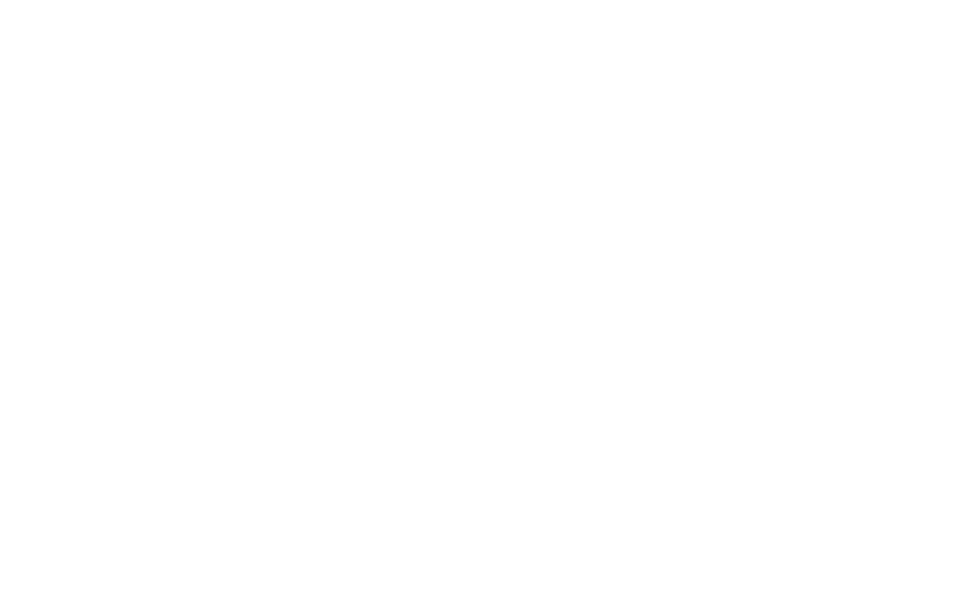
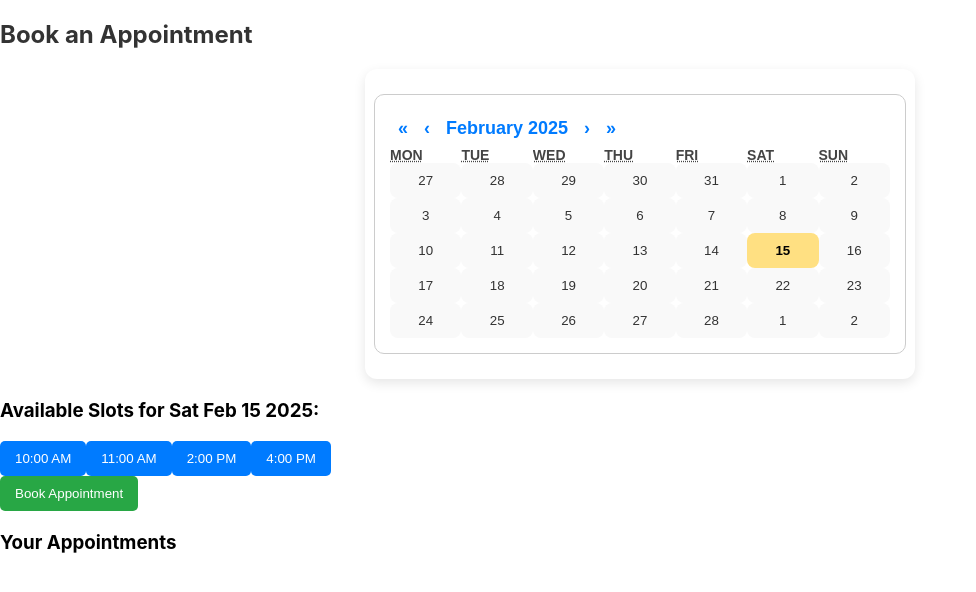
Before and after one commit to divyamishra22/Bookingapp, a React (Create React App) app in the folder client/: page /appointment in a window 1280 px wide. Before the commit this address had no page. Shown: the top 592 px of the page, without its empty margins (0-976 px from the left). Built offline with nearby package versions, Linux system fonts and the light colour scheme.

Commit message:
added appointment booking

```diff
--- a/client/package.json
+++ b/client/package.json
@@ -9,6 +9,7 @@
     "@testing-library/user-event": "^13.5.0",
     "axios": "^1.7.9",
     "react": "^19.0.0",
+    "react-calendar": "^5.1.0",
     "react-dom": "^19.0.0",
     "react-router-dom": "^7.1.5",
     "react-scripts": "5.0.1",
--- a/client/src/App.js
+++ b/client/src/App.js
@@ -3,6 +3,7 @@ import { BrowserRouter as Router, Routes, Route } from "react-router-dom";
 import Register from "./Pages/Register/Register";
 import Login from "./Pages/Login/Login";
 import CreateBusiness from "./Pages/CreateBusiness/CreateBusiness";
+import Appointments from "./Pages/Customer/Appointments";
 
 function App() {
   return (
@@ -11,6 +12,7 @@ function App() {
         <Route path="/register" element={<Register />} />
         <Route path="/login" element={<Login />} />
         <Route path="/business" element={<CreateBusiness />} />
+        <Route path="/appointment" element={<Appointments />} />
       </Routes>
     </Router>
   );
--- /dev/null
+++ b/client/src/Pages/Customer/Appointments.css
@@ -0,0 +1,88 @@
+/* General Page Styling */
+.booking-container {
+    max-width: 800px;
+    margin: 40px auto;
+    padding: 20px;
+    background: #f9f9f9;
+    border-radius: 10px;
+    box-shadow: 0px 4px 8px rgba(0, 0, 0, 0.1);
+    font-family: Arial, sans-serif;
+  }
+
+  /* Calendar Styling */
+  .calendar-container {
+    display: flex;
+    justify-content: center;
+    margin-bottom: 20px;
+  }
+
+  .calendar {
+    width: 100%;
+    border-collapse: collapse;
+    background: white;
+    border-radius: 8px;
+  }
+
+  .calendar th,
+  .calendar td {
+    padding: 12px;
+    text-align: center;
+    border: 1px solid #ddd;
+  }
+
+  .calendar th {
+    background: #007bff;
+    color: white;
+  }
+
+  /* Time Slots */
+  .time-slots {
+    display: flex;
+    flex-wrap: wrap;
+    gap: 10px;
+    justify-content: center;
+    margin-top: 20px;
+  }
+
+  .slot {
+    padding: 10px 15px;
+    border: none;
+    background: #007bff;
+    color: white;
+    border-radius: 5px;
+    cursor: pointer;
+    transition: 0.3s;
+  }
+
+  .slot:hover {
+    background: #0056b3;
+  }
+
+  /* Buttons */
+  .action-buttons {
+    margin-top: 20px;
+    display: flex;
+    justify-content: space-between;
+  }
+
+  button {
+    padding: 10px 15px;
+    border: none;
+    background: #28a745;
+    color: white;
+    border-radius: 5px;
+    cursor: pointer;
+    transition: 0.3s;
+  }
+
+  button:hover {
+    background: #218838;
+  }
+
+  .cancel-btn {
+    background: #dc3545;
+  }
+
+  .cancel-btn:hover {
+    background: #c82333;
+  }
--- /dev/null
+++ b/client/src/Pages/Customer/Appointments.jsx
@@ -0,0 +1,69 @@
+import React, { useState } from "react";
+import Calendar from "react-calendar";
+import "./Calendar.css";
+import "./Appointments.css";
+
+const Appointments = () => {
+  const [date, setDate] = useState(new Date());
+  const [appointments, setAppointments] = useState([]);
+  const [selectedSlot, setSelectedSlot] = useState("");
+
+  const availableSlots = ["10:00 AM", "11:00 AM", "2:00 PM", "4:00 PM"];
+
+  const handleDateChange = (selectedDate) => {
+    setDate(selectedDate);
+  };
+
+  const handleBookAppointment = () => {
+    if (!selectedSlot) {
+      alert("Please select a time slot");
+      return;
+    }
+    const newAppointment = { date: date.toDateString(), time: selectedSlot };
+    setAppointments([...appointments, newAppointment]);
+    alert("Appointment booked successfully!");
+    setSelectedSlot("");
+  };
+
+  const handleDeleteAppointment = (index) => {
+    const updatedAppointments = [...appointments];
+    updatedAppointments.splice(index, 1);
+    setAppointments(updatedAppointments);
+  };
+
+  return (
+    <div className="appointments-container">
+      <h2>Book an Appointment</h2>
+      <div className="calendar-container">
+        <Calendar onChange={handleDateChange} value={date} />
+      </div>
+
+      <h3>Available Slots for {date.toDateString()}:</h3>
+      <div className="slots-container">
+        {availableSlots.map((slot, index) => (
+          <button
+            key={index}
+            className={selectedSlot === slot ? "slot selected" : "slot"}
+            onClick={() => setSelectedSlot(slot)}
+          >
+            {slot}
+          </button>
+        ))}
+      </div>
+
+      <button className="book-btn" onClick={handleBookAppointment}>Book Appointment</button>
+
+      <h3>Your Appointments</h3>
+      <ul className="appointments-list">
+        {appointments.map((appt, index) => (
+          <li key={index}>
+            {appt.date} at {appt.time}
+            <button className="delete-btn" onClick={() => handleDeleteAppointment(index)}>Cancel</button>
+          </li>
+        ))}
+      </ul>
+    </div>
+  );
+};
+
+export default Appointments;
--- /dev/null
+++ b/client/src/Pages/Customer/Calendar.css
@@ -0,0 +1,113 @@
+/* Calendar Container */
+.calendar-container {
+    display: flex;
+    flex-direction: column;
+    align-items: center;
+    justify-content: center;
+    margin-top: 30px;
+    padding: 25px;
+    background-color: #ffffff;
+    border-radius: 12px;
+    box-shadow: 0px 4px 12px rgba(0, 0, 0, 0.1);
+    width: 500px;
+    margin: auto;
+  }
+
+  /* Heading */
+  .calendar-container h2 {
+    color: #333;
+    margin-bottom: 15px;
+    font-size: 22px;
+  }
+
+  /* React-Calendar styles */
+  .react-calendar {
+    width: 100%;
+    max-width: 100%;
+    background: white;
+    border-radius: 10px;
+    padding: 15px;
+    border: 1px solid #ccc;
+    font-family: "Arial", sans-serif;
+  }
+
+  /* Calendar navigation buttons */
+  .react-calendar__navigation button {
+    background: none;
+    border: none;
+    color: #007bff;
+    font-size: 18px;
+    font-weight: bold;
+    cursor: pointer;
+    padding: 8px;
+  }
+
+  /* Calendar weekdays */
+  .react-calendar__month-view__weekdays {
+    text-transform: uppercase;
+    font-size: 14px;
+    color: #444;
+    font-weight: bold;
+  }
+
+  /* Calendar day tiles */
+  .react-calendar__tile {
+    border-radius: 8px;
+    padding: 10px 0;
+    text-align: center;
+    cursor: pointer;
+    transition: 0.2s ease-in-out;
+    background-color: #f9f9f9; /* Light background */
+    color: #333;
+  }
+
+  /* Highlight the selected day */
+  .react-calendar__tile--active {
+    background: #ffcc80; /* Light pastel orange */
+    color: black;
+    border-radius: 8px;
+  }
+
+  /* Hover effect on days */
+  .react-calendar__tile:hover {
+    background: #e3f2fd; /* Light blue */
+  }
+
+  /* Today's date */
+  .react-calendar__tile--now {
+    background: #ffe082; /* Light pastel yellow */
+    color: black;
+    font-weight: bold;
+    border-radius: 8px;
+  }
+
+  /* Disabled dates */
+  .react-calendar__tile--disabled {
+    color: #ccc;
+    cursor: not-allowed;
+  }
+
+  /* Selected Date text */
+  .selected-date {
+    margin-top: 15px;
+    font-size: 18px;
+    font-weight: bold;
+    color: #333;
+  }
+
+  /* Available Slots Section */
+  .available-slots {
+    margin-top: 15px;
+    text-align: center;
+    font-size: 16px;
+    color: #444;
+  }
+
+  .available-slots span {
+    background-color: #007bff;
+    color: white;
+    padding: 6px 10px;
+    margin: 4px;
+    border-radius: 6px;
+    display: inline-block;
+  }
```
Also changed, not shown: 1 other file (tests, documents, lock files or other folders).
